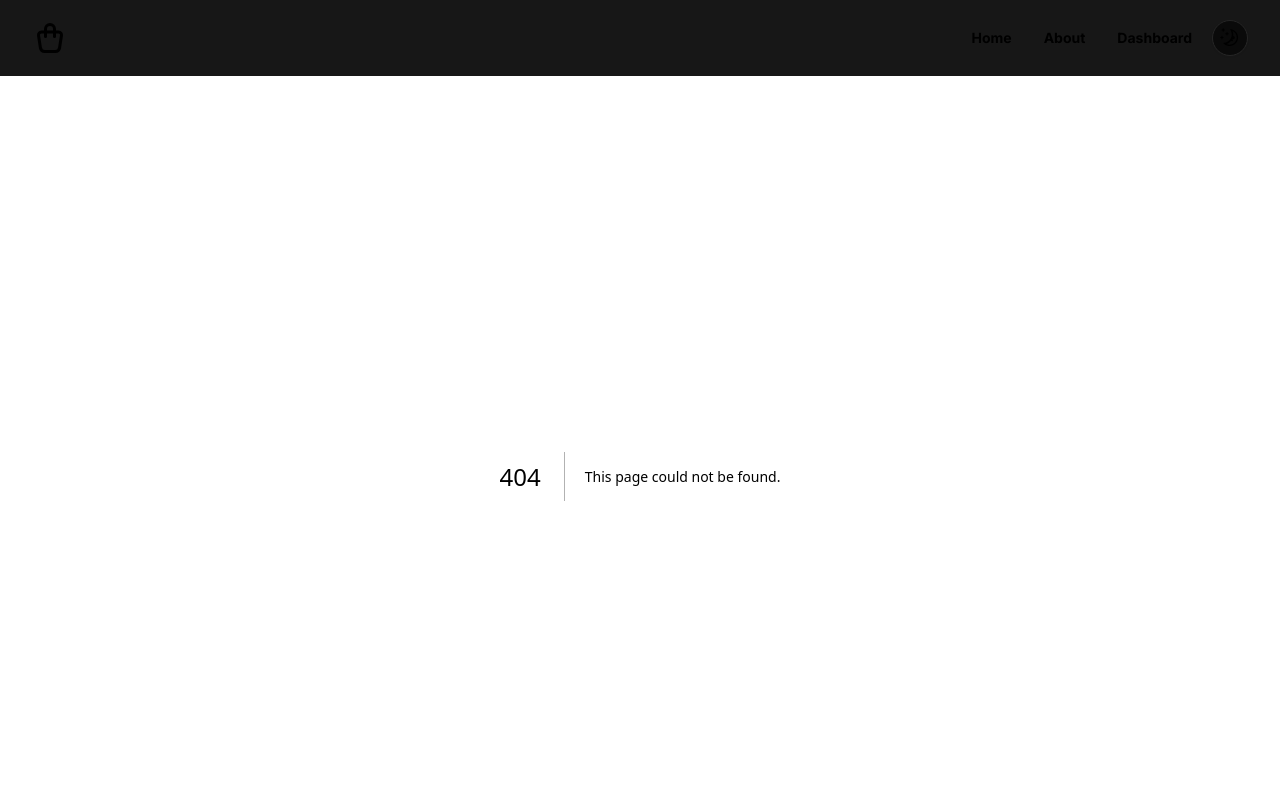
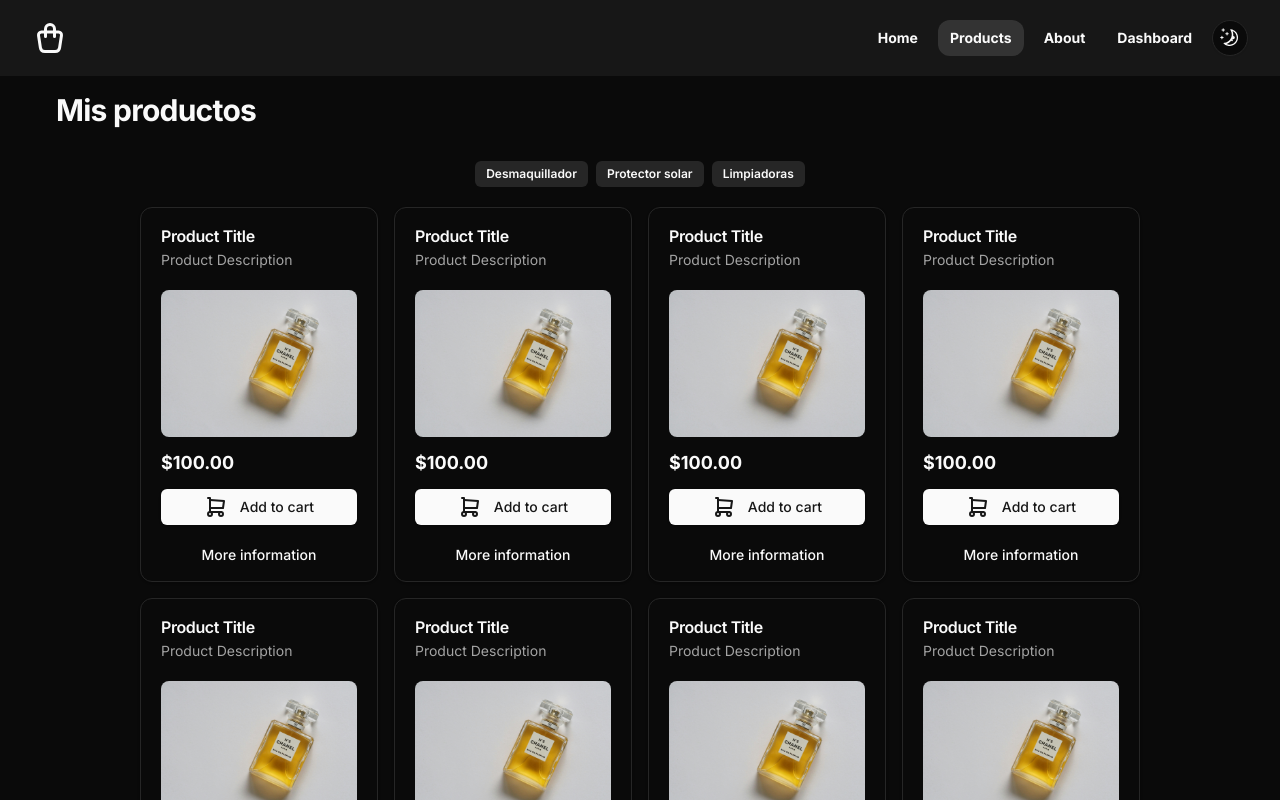
Before and after one commit to Zaprovic/catalogue-app, a Next.js app: page /products in a window 1280 px wide. Before the commit this address had no page. Shown: the top 800 px of the page. Built offline with nearby package versions, Linux system fonts and the light colour scheme.

Commit message:
some detailing

```diff
--- a/package.json
+++ b/package.json
@@ -14,6 +14,7 @@
     "@radix-ui/react-icons": "^1.3.0",
     "@radix-ui/react-separator": "^1.0.3",
     "@radix-ui/react-slot": "^1.0.2",
+    "@radix-ui/react-tooltip": "^1.0.7",
     "@tabler/icons-react": "^3.4.0",
     "class-variance-authority": "^0.7.0",
     "clsx": "^2.1.1",
--- a/src/app/(website)/page.tsx
+++ b/src/app/(website)/page.tsx
@@ -1,28 +1,7 @@
-import CategoriesNavbar from "@/components/categories-navbar";
-import Footer from "@/components/footer/footer";
-import ProductCard from "@/components/product-card";
-import style from "../../styles.module.css";
-
 export default function Home() {
   return (
-    <div className="flex h-full flex-col">
-      <main className=" flex-1 px-8 pt-4 md:px-14">
-        <div className="mb-14">
-          <h1 className="mb-8 text-3xl font-bold -tracking-wide">
-            Mis productos
-          </h1>
-
-          <section className="mx-auto w-full max-w-[1000px] ">
-            <CategoriesNavbar />
-            <div className={`${style.productContainer} place-items-center`}>
-              {Array.from({ length: 30 }).map((item, idx) => (
-                <ProductCard key={idx + 1} />
-              ))}
-            </div>
-          </section>
-        </div>
-      </main>
-      <Footer />
+    <div className="flex h-full flex-col p-6">
+      <h1 className="text-2xl font-bold">Welcome back</h1>
     </div>
   );
 }
--- /dev/null
+++ b/src/app/(website)/products/page.tsx
@@ -0,0 +1,32 @@
+import CategoriesNavbar from "@/components/categories-navbar";
+import Footer from "@/components/footer/footer";
+import ProductCard from "@/components/product-card";
+import style from "../../../styles.module.css";
+
+const ProductPage = () => {
+  return (
+    <div className="flex h-full flex-col">
+      <main className=" flex-1 px-8 pt-4 md:px-14">
+        <div className="mb-14">
+          <h1 className="mb-8 text-3xl font-bold -tracking-wide">
+            Mis productos
+          </h1>
+
+          <section className="mx-auto w-full max-w-[1000px] ">
+            <CategoriesNavbar />
+            <div
+              className={`${style.productContainer} w-full place-items-center`}
+            >
+              {Array.from({ length: 30 }).map((item, idx) => (
+                <ProductCard key={idx + 1} />
+              ))}
+            </div>
+          </section>
+        </div>
+      </main>
+      <Footer />
+    </div>
+  );
+};
+
+export default ProductPage;
--- a/src/components/categories-navbar.tsx
+++ b/src/components/categories-navbar.tsx
@@ -9,7 +9,7 @@ const CategoriesNavbar = () => {
       <Button size={"icon"} variant={"secondary"} className="md:hidden">
         <IconFilter />
       </Button>
-      <ul className="hidden gap-2  md:flex">
+      <ul className="hidden gap-2 md:flex">
         <li>
           <Badge variant={"secondary"} className="py-1 hover:cursor-pointer">
             Desmaquillador
--- a/src/components/navbar-item.tsx
+++ b/src/components/navbar-item.tsx
@@ -1,18 +1,27 @@
 import { cn } from "@/lib/utils";
 import Link from "next/link";
+import { DetailedHTMLProps, LiHTMLAttributes } from "react";
 import { Button } from "./ui/button";
 
-type props = {
+interface props
+  extends DetailedHTMLProps<LiHTMLAttributes<HTMLLIElement>, HTMLLIElement> {
   href: string;
   active?: boolean;
   icon: JSX.Element;
   label: string;
   onclick?: (path: string) => void;
-};
+}
 
-const NavbarItem = ({ href, active, icon, label, onclick }: props) => {
+const NavbarItem = ({
+  href,
+  active,
+  icon,
+  label,
+  onclick,
+  ...props
+}: props) => {
   return (
-    <li className="w-full">
+    <li className="w-full" {...props}>
       <Button
         asChild
         variant={"ghost"}
--- a/src/components/navbar.tsx
+++ b/src/components/navbar.tsx
@@ -4,6 +4,7 @@ import {
   IconHome,
   IconInfoCircle,
   IconMenu2,
+  IconSearch,
 } from "@tabler/icons-react";
 import { usePathname, useRouter } from "next/navigation";
 import { useState } from "react";
@@ -25,6 +26,11 @@ const routes = [
     label: "Home",
     href: "/",
     icon: <IconHome className="lg:hidden" />,
+  },
+  {
+    label: "Products",
+    href: "/products",
+    icon: <IconSearch className="lg:hidden" />,
   },
   {
     label: "About",
@@ -69,6 +75,7 @@ const Navbar = () => {
             {routes.map((route) => (
               <NavbarItem
                 key={route.href}
+                active={pathname === route.href}
                 onclick={() => onclick(route.href)}
                 {...route}
               />
--- a/src/components/product-card.tsx
+++ b/src/components/product-card.tsx
@@ -12,7 +12,7 @@ import {
 
 const ProductCard = () => {
   return (
-    <Card className="h-auto max-w-[320px]">
+    <Card className="h-auto w-full max-w-[340px]">
       <CardHeader className="p-5">
         <CardTitle>Product Title</CardTitle>
         <CardDescription>Product Description</CardDescription>
--- /dev/null
+++ b/src/components/ui/tooltip.tsx
@@ -0,0 +1,30 @@
+"use client"
+
+import * as React from "react"
+import * as TooltipPrimitive from "@radix-ui/react-tooltip"
+
+import { cn } from "@/lib/utils"
+
+const TooltipProvider = TooltipPrimitive.Provider
+
+const Tooltip = TooltipPrimitive.Root
+
+const TooltipTrigger = TooltipPrimitive.Trigger
+
+const TooltipContent = React.forwardRef<
+  React.ElementRef<typeof TooltipPrimitive.Content>,
+  React.ComponentPropsWithoutRef<typeof TooltipPrimitive.Content>
+>(({ className, sideOffset = 4, ...props }, ref) => (
+  <TooltipPrimitive.Content
+    ref={ref}
+    sideOffset={sideOffset}
+    className={cn(
+      "z-50 overflow-hidden rounded-md bg-primary px-3 py-1.5 text-xs text-primary-foreground animate-in fade-in-0 zoom-in-95 data-[state=closed]:animate-out data-[state=closed]:fade-out-0 data-[state=closed]:zoom-out-95 data-[side=bottom]:slide-in-from-top-2 data-[side=left]:slide-in-from-right-2 data-[side=right]:slide-in-from-left-2 data-[side=top]:slide-in-from-bottom-2",
+      className
+    )}
+    {...props}
+  />
+))
+TooltipContent.displayName = TooltipPrimitive.Content.displayName
+
+export { Tooltip, TooltipTrigger, TooltipContent, TooltipProvider }
```
Also changed, not shown: 1 other file (tests, documents, lock files or other folders).
